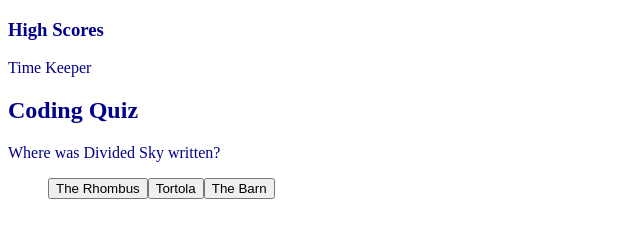
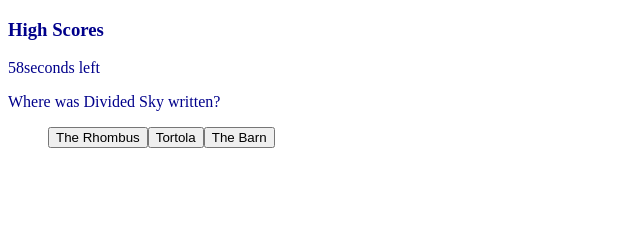
Before and after one commit to dereklewis/code-quiz, a plain HTML site: page index.html in a window 1280 px wide. Both pictures are taken after a click on the button "Start Quiz". Shown: the whole page, without its empty margins (0-640 px from the left). Drawn offline with Linux system fonts and the light colour scheme.

Commit message:
added timer to the page

```diff
--- a/assets/JS/script.js
+++ b/assets/JS/script.js
@@ -12,24 +12,53 @@ var questions = [
         answer: "The Rhombus"
     },
     {
-        title: "Who killed the evil King Wilson",
+        title: "Who killed the evil King Wilson?",
         choices: ["Tela", "The Unit Monster", "Possum"],
         answer: "Possum"
+    },
+    {
+        title: "What was the first Halloween costume album performed?",
+        choices: ["Remain in the Light", "The White Album", "Quadrophenia"],
+        answer: "The White Album"
+    },
+    {
+        title: "What is Trey's real first name?",
+        choices: ["Terry", "William", "Earnest"],
+        answer: "Earnest"
     }
 ];
-var questionNumber = document.querySelector("#questionNumber")
+// var questionNumber = document.querySelector("#questionNumber");
 var questionContainer = document.querySelector(".answerSection");
-var startQuiz = document.querySelector("#startBtn")
-var startSection = document.querySelector(".startQuiz")
-var parQuestion = document.querySelector("#parQuestion")
+var startQuiz = document.querySelector("#startBtn");
+var startSection = document.querySelector(".startQuiz");
+var parQuestion = document.querySelector("#parQuestion");
 var numberOfQuestions = questions.length
 var currentIndex = 0
+var secondsLeft = 60
+var timerShown = document.querySelector(".quizTimer");
 
 //event listener to display questions
 startQuiz.addEventListener("click", function(event) {
 
     displayQuestion()
+    setTime()
 })
+
+function setTime() {
+    var timerInterval = setInterval(function() {
+        secondsLeft--;
+        timerShown.textContent = secondsLeft + "seconds left"
+
+        if(secondsLeft === 0) {
+            clearInterval(timerInterval);
+            timerShown.textContent = "Game Over"
+
+            //this is the function for the last page
+            // scorePage()
+        }
+    }, 1000);
+
+}
 
 function displayQuestion(){
     startSection.classList.add("hide");
@@ -66,3 +95,6 @@ displayQuestion()
 
 
 }
+
+//function needed to display score
+// function scorePage()
--- a/index.html
+++ b/index.html
@@ -10,7 +10,7 @@
   <body>
     <header>
       <h3>High Scores</h3>
-      <div>Time Keeper</div>
+      <div class="quizTimer"></div>
     </header>
     <main>
       <section class="startQuiz">
@@ -19,7 +19,6 @@
       </section>
 
       <section class="answerSection">
-        <h1 id="questionNumber">Coding Quiz</h1>
         <p id="parQuestion"></p>
         <ol id="list"></ol>
       </section>
```
